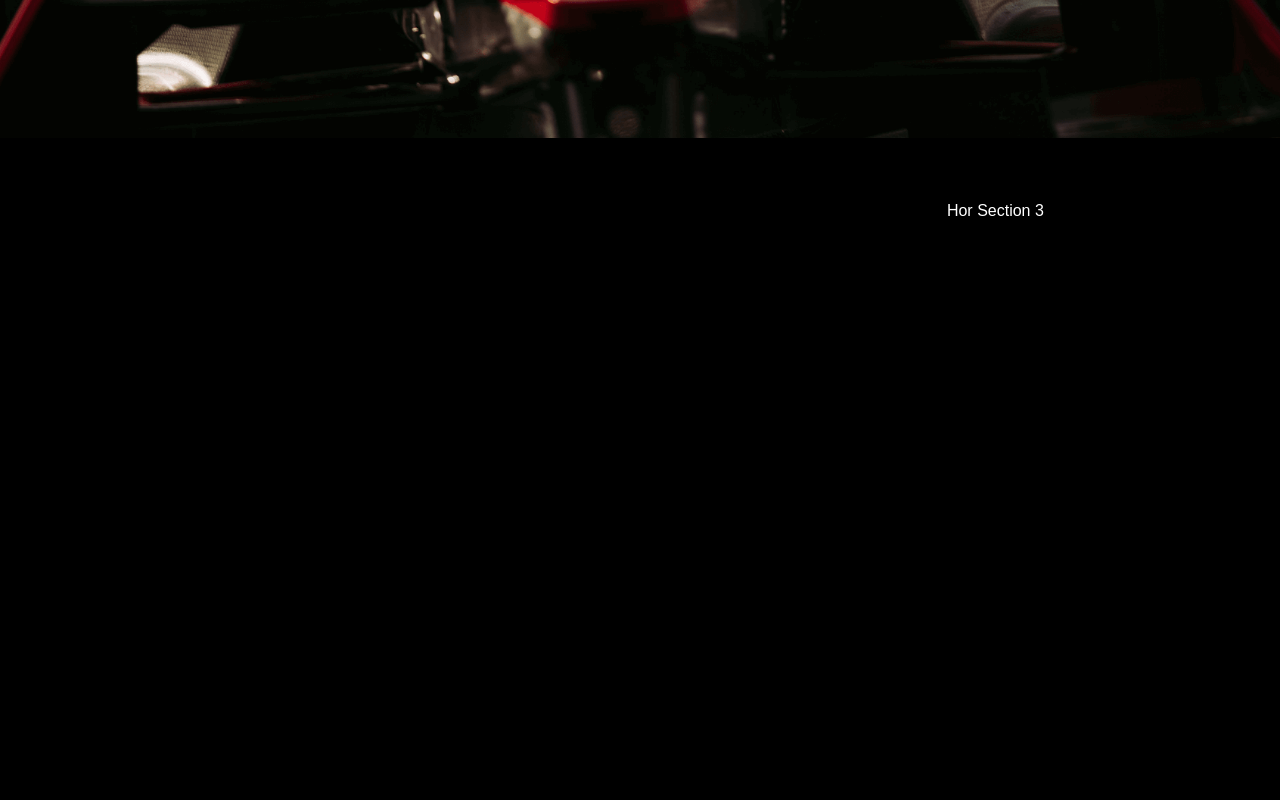
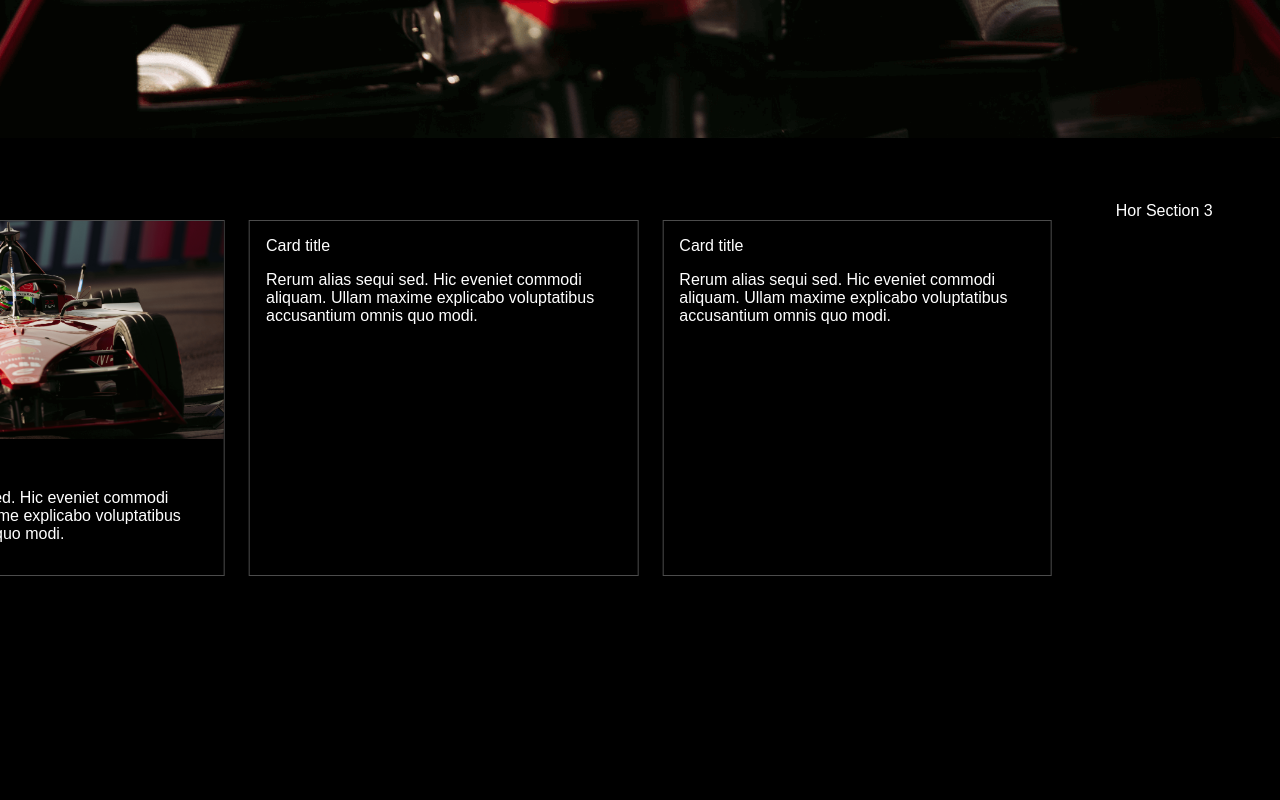
Before and after one commit to kamirazo/anims-test, a Next.js app: page / in a window 1280 px wide. Shown: the part 2860-3660 px from the top of the page. Built offline with nearby package versions, Linux system fonts and the light colour scheme.

Commit message:
feat(components): setup base of ImgTextSection component

```diff
--- /dev/null
+++ b/src/app/components/imgTextSection/ImgTextSection.scss
@@ -0,0 +1,27 @@
+.img-text-section {
+  position: relative;
+  overflow: hidden;
+
+  &__content {
+    opacity: 0;
+    transform: translate(25%, 4rem);
+    transition: opacity .6s .2s ease-out,
+      transform .8s ease-in-out;
+
+    &--in-view {
+      opacity: 1;
+      transform: translate(25%, 0);
+    }
+  }
+
+  &__image {
+    width: 100%;
+    object-fit: contain;
+    position: absolute;
+    top: 50%;
+    right: 0;
+    z-index: -1;
+    transform-origin: right center;
+    transform: translateY(-50%) scale(calc(1 - var(--img-text-section-scroll-progress) * .5));
+  }
+}
--- /dev/null
+++ b/src/app/components/imgTextSection/ImgTextSection.tsx
@@ -0,0 +1,59 @@
+'use client'
+
+import {CSSProperties, ReactNode, useEffect, useRef } from 'react'
+import Image from "next/image"
+import { motion, useInView, useScroll } from 'framer-motion'
+
+import './ImgTextSection.scss'
+
+interface ImgTextSectionProps {
+  image?: {
+    alt?: string
+    url: string
+  }
+  title?: string
+  content?: ReactNode
+}
+
+const ImgTextSection = ({
+  image,
+  title,
+  content
+}:
+  ImgTextSectionProps
+) => {
+  const imgTextSectionRef = useRef(null)
+  const imgTextSectionGridRef = useRef(null)
+  const isInView = useInView(imgTextSectionGridRef, {amount: .5})
+
+  const { scrollYProgress } = useScroll({
+    target: imgTextSectionRef,
+    offset: ["start 75%", "end end"]
+  });
+
+  return (
+    <motion.section
+      ref={imgTextSectionRef}
+      style={{ '--img-text-section-scroll-progress': (scrollYProgress) } as CSSProperties}
+      className="img-text-section section section--no-padding section--center-content">
+      <div className='grid grid--halves grid--no-gutter' ref={imgTextSectionGridRef}>
+        {(title || content) && (
+          <motion.div className={`img-text-section__content ${isInView ? 'img-text-section__content--in-view' : ''}`}>
+            {title}
+            {content}
+          </motion.div>
+        )}
+
+        {image?.url && (
+          <Image src={image.url}
+            width={1920}
+            height={1080}
+            alt={image.alt ?? ''}
+            className="img-text-section__image" />
+        )}
+      </div>
+    </motion.section>
+  )
+}
+
+export default ImgTextSection
--- a/src/app/page.tsx
+++ b/src/app/page.tsx
@@ -7,6 +7,7 @@ import ScaleBgSection from './components/scaleBgSection/ScaleBgSection';
 import StackedSections from './components/stackedSections/StackedSections';
 import Card from './components/card/Card';
 import AnimatedGrid from './components/animatedGrid/AnimatedGrid';
+import ImgTextSection from './components/imgTextSection/ImgTextSection';
 
 // Inspi
 // https://www.renault.fr/vehicules-electriques/scenic-e-tech-electrique.html
@@ -21,7 +22,7 @@ import AnimatedGrid from './components/animatedGrid/AnimatedGrid';
 // https://www.framer.com/motion/
 
 export default function Home() {
-  const cardContent = () => {
+  const basicParagraph = () => {
     return (
       <p>Rerum alias sequi sed. Hic eveniet commodi aliquam. Ullam maxime explicabo voluptatibus accusantium omnis quo modi.</p>
     )
@@ -35,15 +36,24 @@ export default function Home() {
         </ScaleBgSection>
         <HorizontalScroller>
           <section className="section">
+            Hor Section 1
             <div className="grid grid--halves">
-              <Card title="Card title" content={cardContent()} inDarkContext />
-              <Card title="Card title" content={cardContent()} inDarkContext />
+              <Card title="Card title" content={basicParagraph()} inDarkContext />
+              <Card title="Card title" content={basicParagraph()} inDarkContext />
             </div>
           </section>
-          <section className="section">Hor Section 2</section>
+          <section className="section">
+            Hor Section 2
+            <AnimatedGrid displayType='thirds'>
+              <Card image={{url:'/img/testAnimImg.png'}} title="Card title" content={basicParagraph()} inDarkContext />
+              <Card title="Card title" content={basicParagraph()} inDarkContext />
+              <Card title="Card title" content={basicParagraph()} inDarkContext />
+            </AnimatedGrid>
+          </section>
           <section className="section">Hor Section 3</section>
           <section className="section">Hor Section 4</section>
         </HorizontalScroller>
+        <ImgTextSection image={{url:'/img/testAnimImg.png'}} title="Card title" content={basicParagraph()} />
         <StackedSections>
           <section className="section">Stacked Section 1</section>
           <section className="section">Stacked Section 2</section>
@@ -52,9 +62,9 @@ export default function Home() {
         </StackedSections>
         <div className="section">
           <AnimatedGrid displayType='thirds'>
-            <Card image={{url:'/img/testAnimImg.png'}}  title="Card title" content={cardContent()} />
-            <Card title="Card title" content={cardContent()} />
-            <Card title="Card title" content={cardContent()} />
+            <Card image={{url:'/img/testAnimImg.png'}} title="Card title" content={basicParagraph()} />
+            <Card title="Card title" content={basicParagraph()} />
+            <Card title="Card title" content={basicParagraph()} />
           </AnimatedGrid>
         </div>
       </main>
--- a/src/app/styles/globals.scss
+++ b/src/app/styles/globals.scss
@@ -25,13 +25,23 @@ body {
   width: 100%;
   height: 100vh;
   padding: map-get($spacings, 9) map-get($spacings, 5);
+
+  &--no-padding {
+    padding: 0;
+  }
+
+  &--center-content {
+    display: flex;
+    justify-content: center;
+    align-items: center;
+  }
 }
 
 .grid {
   display: grid;
 
   &:not(.grid--no-gutter) {
-    column-gap: map-get($spacings, 4);
+    gap: map-get($spacings, 4);
   }
 
   &--halves {
```
